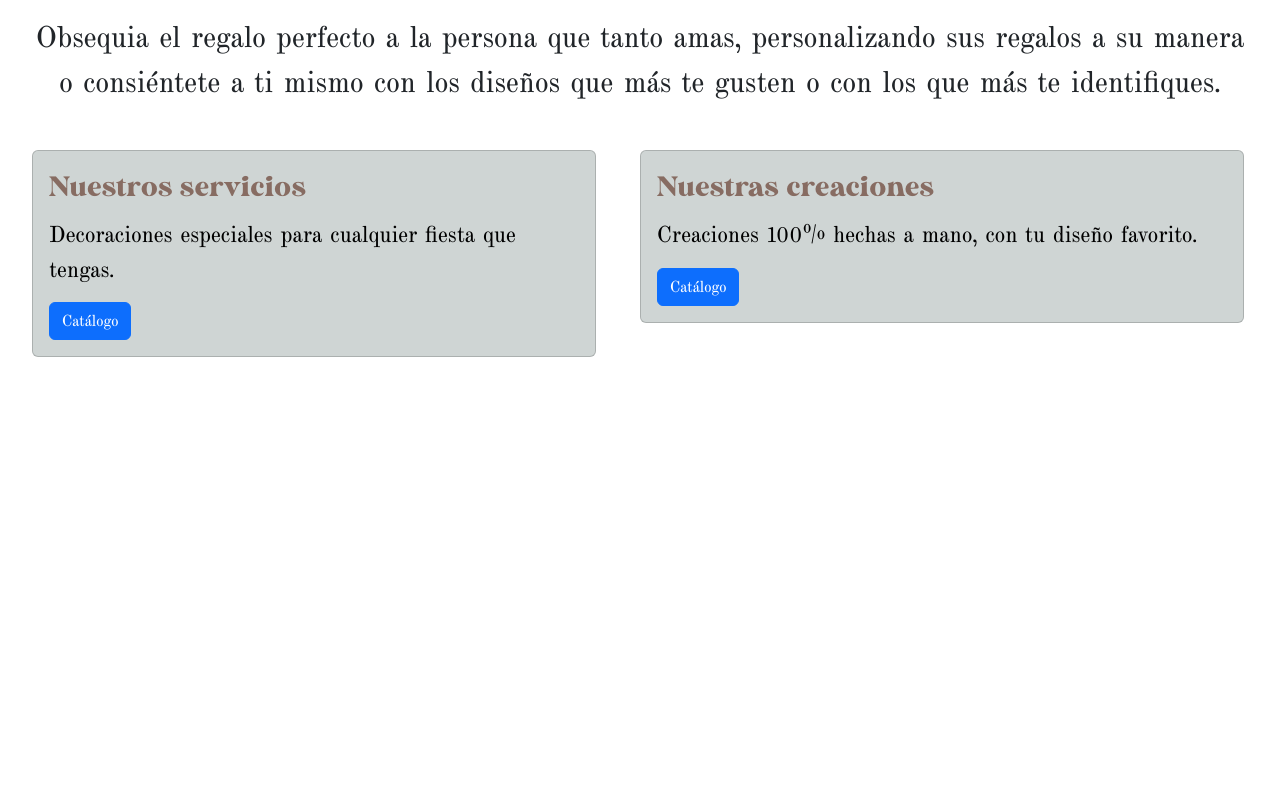
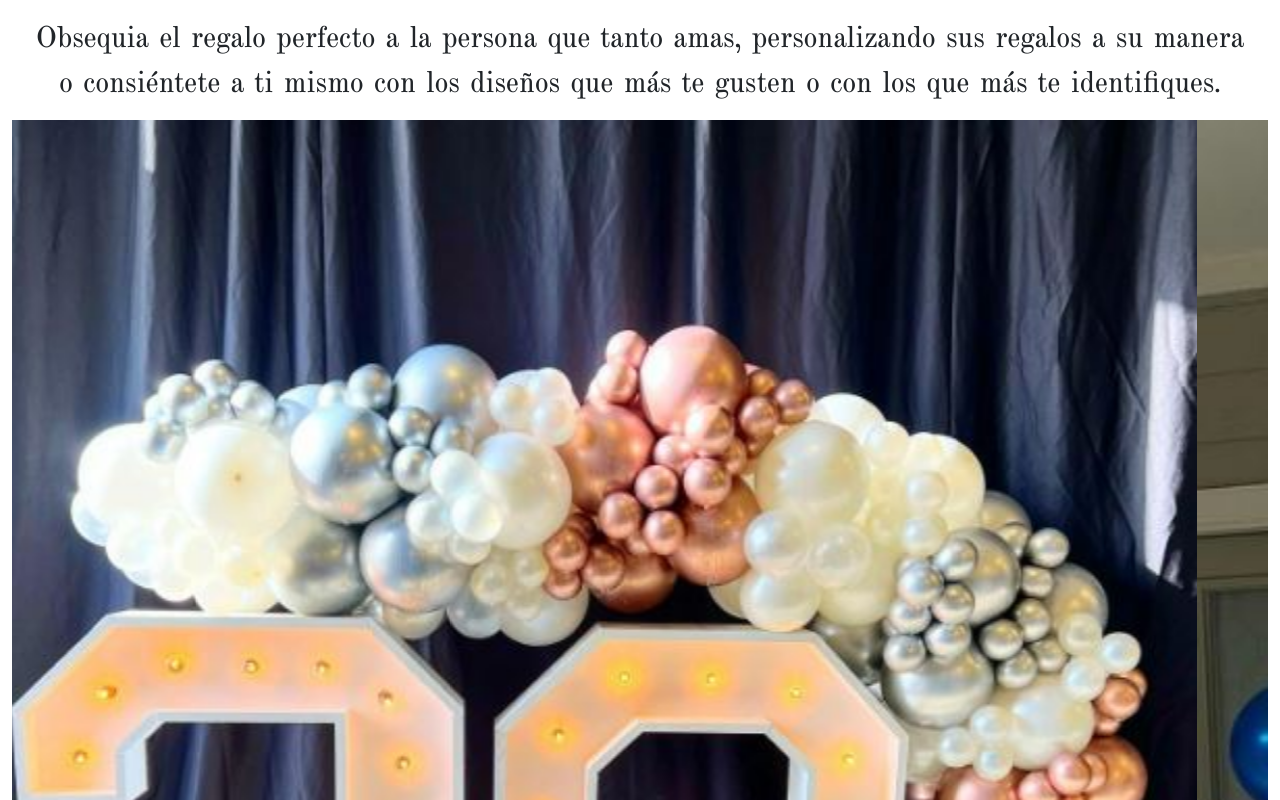
Before and after one commit to Merl024/PF-MelisaRivas, a website: page index.html in a window 1280 px wide. Shown: the part 880-1680 px from the top of the page. Before the commit the page ends 1237 px from the top, so only its background shows below. Drawn offline with nearby package versions, Linux system fonts and the light colour scheme.

Commit message:
agregando carrusel a las imgs

```diff
--- a/index.html
+++ b/index.html
@@ -64,17 +64,19 @@
       <div class="col-xl-12 col-12">
         <p class="inicio m3 mt0">Obsequia el regalo perfecto a la persona que tanto amas, personalizando sus regalos a su manera o consiéntete a ti mismo con los diseños que más te gusten o con los que más te identifiques.</p>
       </div>
-      <div class="row">
-          <div class="col-sm-6">
-            <div class="card mt3 ml4">
-              <div class="card-body">
-                <h5 class="card-title f-titulos">Nuestros servicios</h5>
-
-                <p class="card-text p-card">Decoraciones especiales para cualquier fiesta que tengas.</p>
-                <a href="pages/servicios.html" class="btn btn-primary">Catálogo</a>
-              </div>
-            </div>
+      <div id="carouselExampleSlidesOnly" class="carousel slide" data-bs-ride="carousel">
+        <div class="carousel-inner">
+          <div class="carousel-item active">
+            <img src="Imgs/servicios/treinta.JPG" class="d-block w-100" alt="SERVICIOS">
           </div>
+          <div class="carousel-item">
+            <img src="Imgs/servicios/cincuenta.JPG" class="d-block w-100" alt="SERVICIOS">
+          </div>
+          <div class="carousel-item">
+            <img src="Imgs/servicios/father.JPG" class="d-block w-100" alt="SERVICIOS">
+          </div>
+        </div>
+      </div>
           <div class="col-sm-6">
             <div class="card mt3">
               <div class="card-body">
--- a/scss/_img.scss
+++ b/scss/_img.scss
@@ -6,3 +6,7 @@
      width: 100%;
      height: auto;
 }
+.imgCard{
+     max-width: 85%;
+     height: auto;
+}
```
Also changed, not shown: css/style.css, 1 other file.
